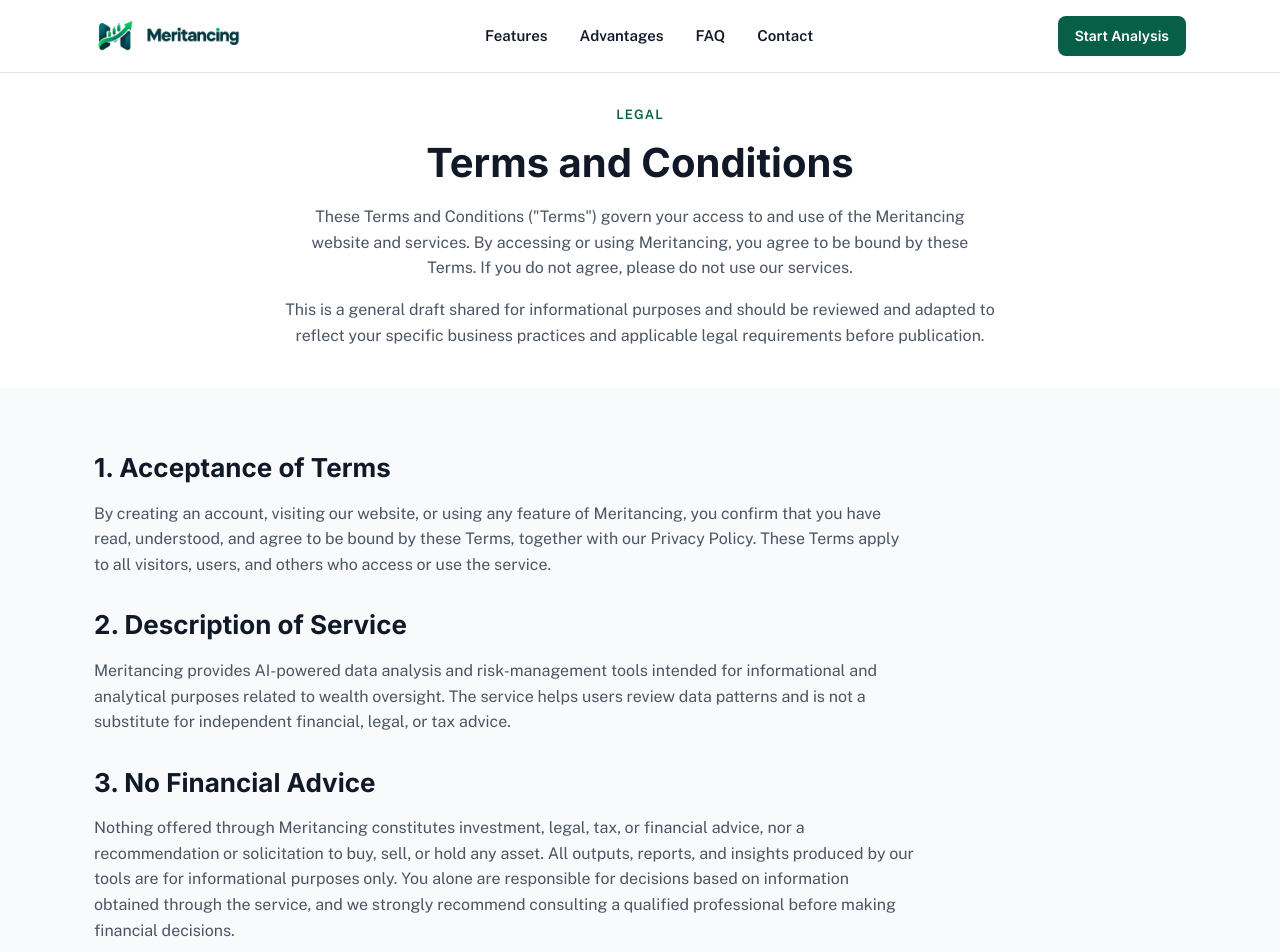
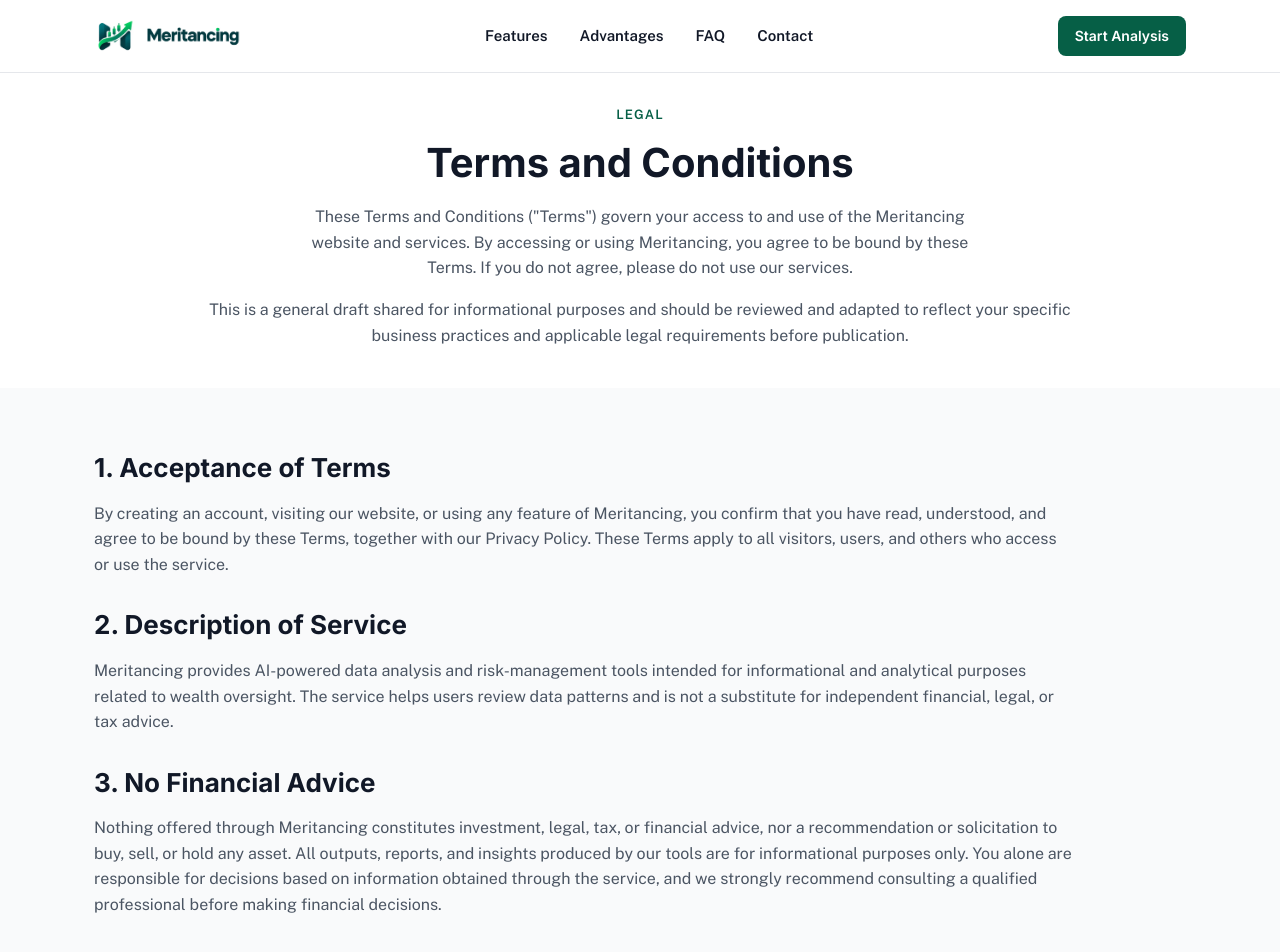
Before and after one commit to taybadeveloper/Meritancing, a Next.js app: page /terms in a window 1280 px wide. Shown: the top 952 px of the page. Built offline with nearby package versions, Linux system fonts and the light colour scheme.

Commit message:
Increase legal pages content width

```diff
--- a/app/globals.css
+++ b/app/globals.css
@@ -653,13 +653,13 @@ textarea.form-input{ resize:vertical; }
 
 /* Legal pages */
 .legal-body{
-  max-width:760px;
+  max-width:900px;
 }
 .legal-body h2{
   font-size:24px;
 }
 .terms-body{
-  max-width:820px;
+  max-width:980px;
 }
 .terms-body h2{
   font-size:26px;
```
